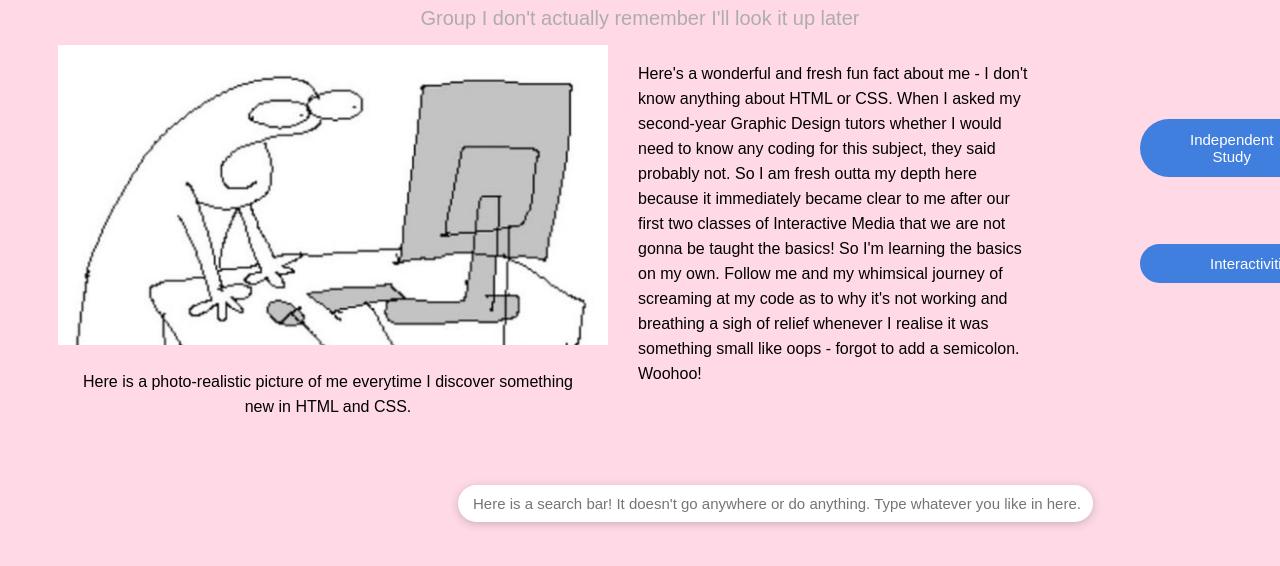
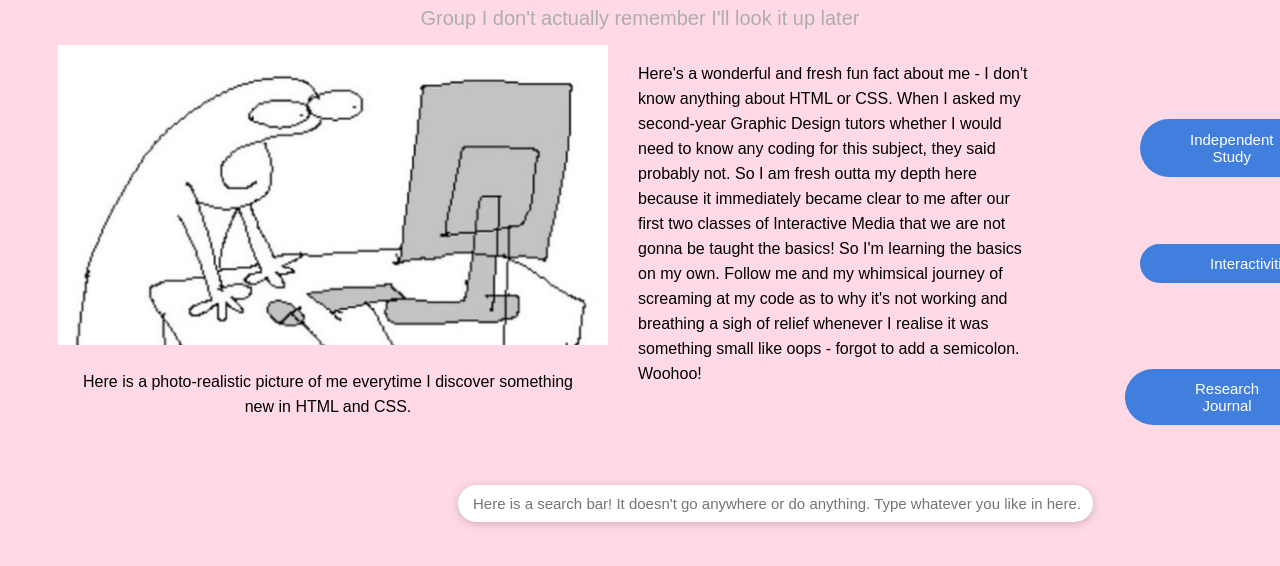
Before and after one commit to Taurphan/GDES30007, a plain HTML site: page index.html in a window 1280 px wide. Shown: the part 106-672 px from the top of the page. Drawn offline with Linux system fonts and the light colour scheme.

Commit message:
Update index.html

```diff
--- a/index.html
+++ b/index.html
@@ -119,6 +119,33 @@
                 background-color: rgb(48, 105, 191);
             }
 
+            .research-journal{
+                display:inline-block;
+                position:absolute;
+                top:475px;
+                left:1125px;
+                padding-top:11px;
+                padding-bottom:11px;
+                padding-left:70px;
+                padding-right:70px;
+                font-size:15px;
+                border-radius:30px;
+                background-color: rgb(64, 127, 221);
+                color:white;
+                border:none;
+
+                transition:transform 0.3s ease;
+            }
+
+            .research-journal:hover{
+                transform:scale(1.1);
+                cursor:pointer;
+            }
+
+            .research-journal:active{
+                background-color: rgb(48, 105, 191);
+            }
+
             .search-bar{
                 width:610px;
                 padding-top:10px;
@@ -183,6 +210,14 @@
 
         </a>
 
+        <a href="research-journal.html" target="_blank">
+
+            <button class="research-journal">
+                Research Journal
+            </button>
+
+        </a>
+
         <input class="search-bar" text="type" placeholder="Here is a search bar! It doesn't go anywhere or do anything. Type whatever you like in here.">
 
     </body>
```
